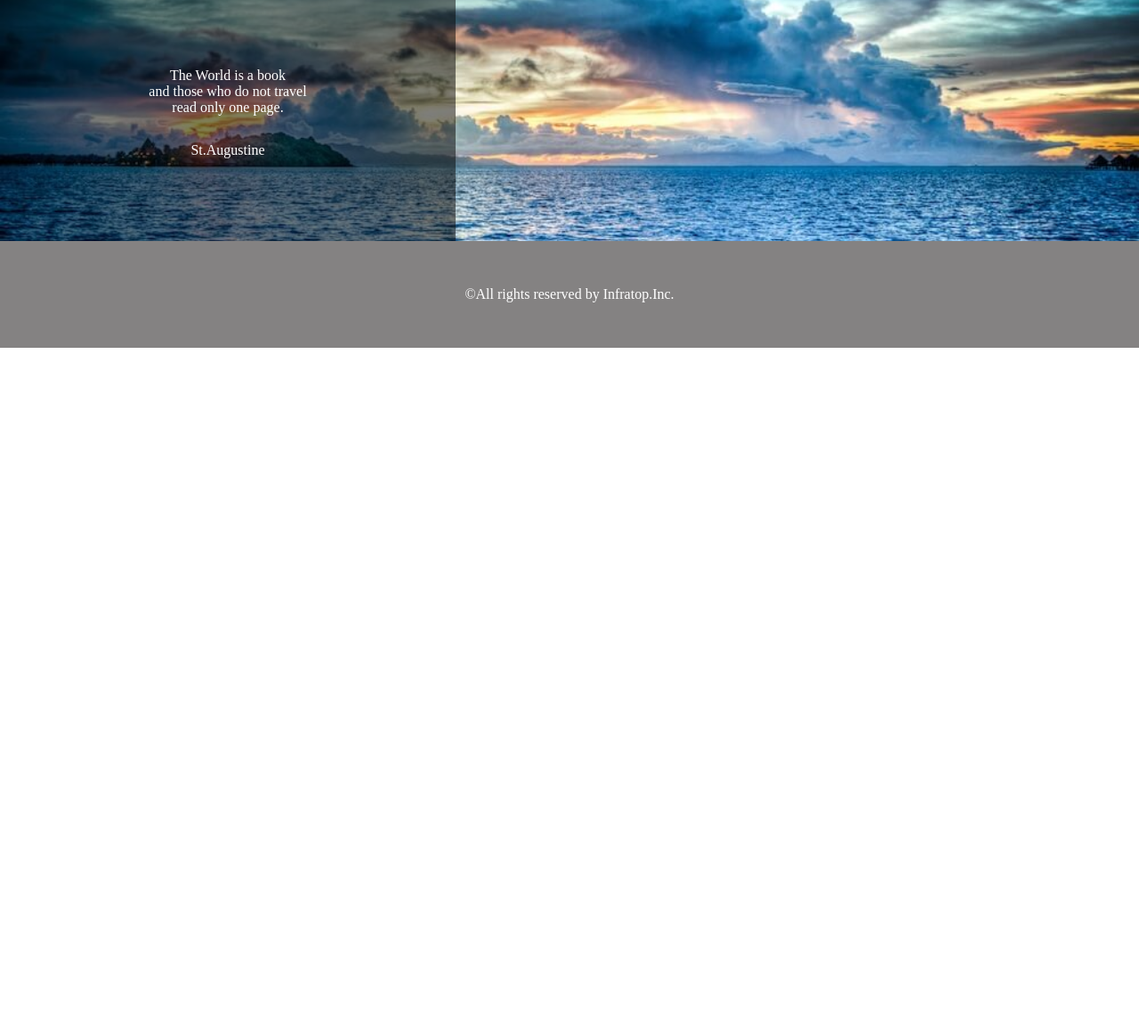
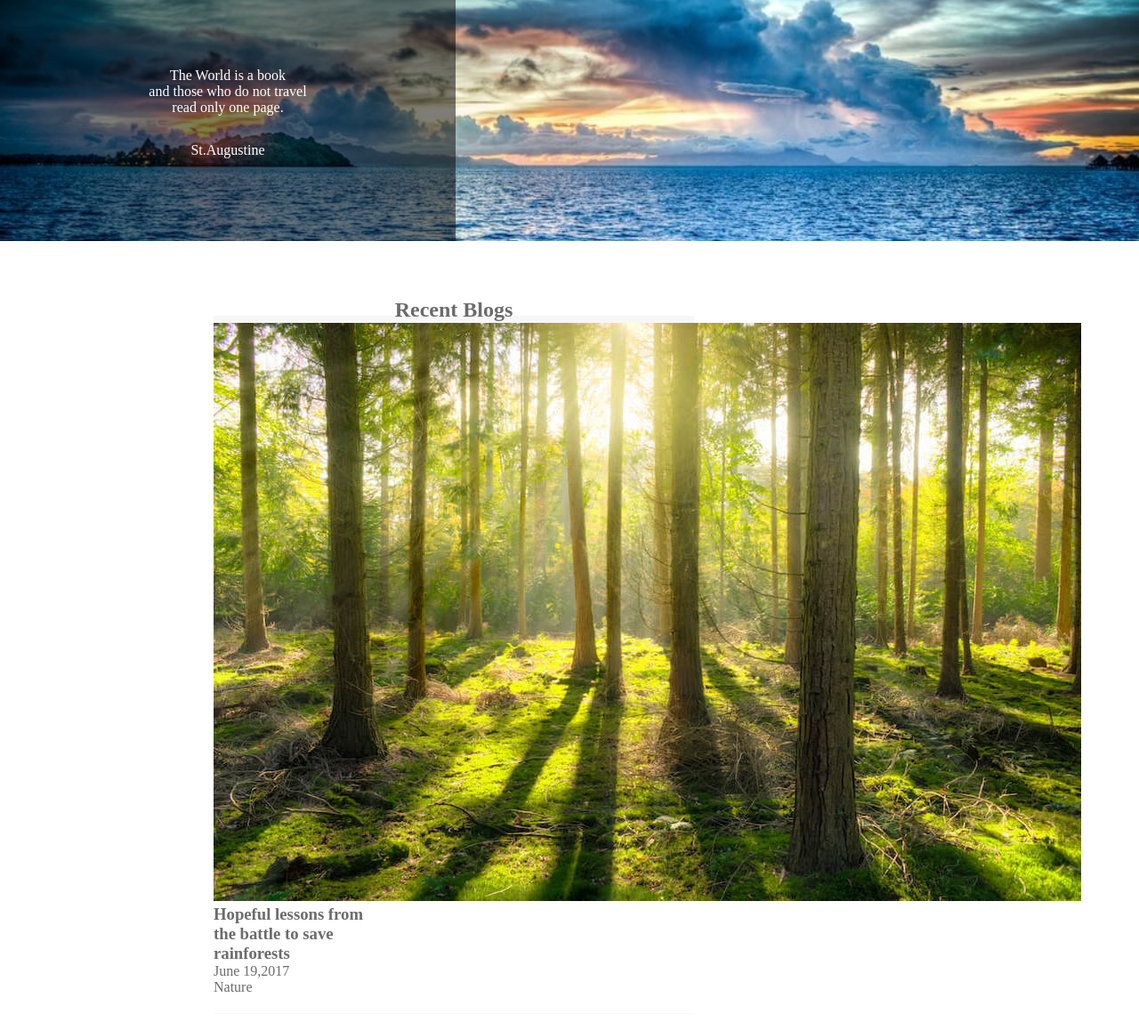
Before and after one commit to tyauszuu/caravan, a plain HTML site: page index.html in a window 1280 px wide. Shown: the part 134-1292 px from the top of the page at 89% size. Before the commit the page ends 800 px from the top, so only its background shows below. Drawn offline with Linux system fonts and the light colour scheme.

Commit message:
[Add]blog-itemの追加

```diff
--- a/index.html
+++ b/index.html
@@ -40,10 +40,26 @@
       </div>
     </div>
 
-    <div class="main">
-      <div class="blog"></div>
+    <main>
+      <section class="blog">
+        <h2 class="blog-heading">Recent Blogs</h2>
+        <div class="blog-item">
+          <img class="blog-image" src="img/forest.jpg">
+          <section class="blog-text">
+            <h3>
+              <a href="single.html">
+                Hopeful lessons from<br>
+                the battle to save<br>
+                rainforests
+              </a>
+            </h3>
+            <p>June 19,2017</p>
+            <span class="category">Nature</span>
+          </section>
+        </div>
+      </section>
       <div class="sidebar"></div>
-    </div>
+    </main>
 
     <footer>
       <p class="footer-text">©All rights reserved by Infratop.Inc.</p>
--- a/style.css
+++ b/style.css
@@ -57,13 +57,33 @@ header .heading{
   color:#fff;
 }
 
+main{
+  width:800px;
+  display:flex;
+  justify-content:center;
+  margin:0 auto;
+  padding:70px 0;
+}
 
 .blog{
+  width:540px;
+  margin-right:30px;
+}
 
+.blog-heading{
+  border-bottom:8px solid #f7f7f7;
+  text-align:center;
+  line-height:0.6;
+}
+
+.blog-item{
+  padding-bottom:20px;
+  margin-bottom:20px;
+  border-bottom:1px solid #f7f7f7;
 }
 
 .sidebar{
-
+  width:230px;
 }
 
 footer{
```
